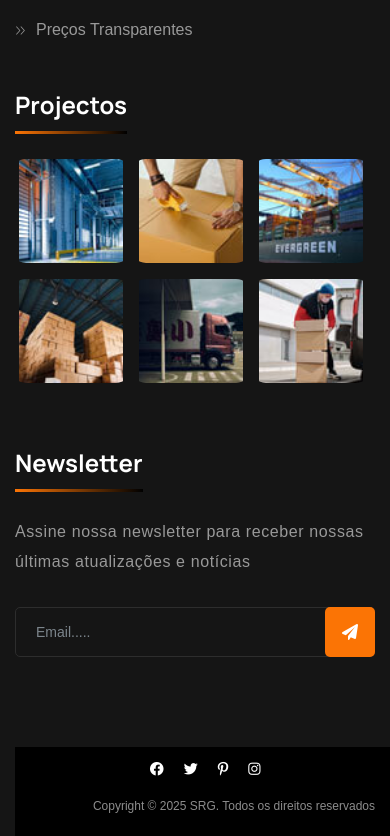
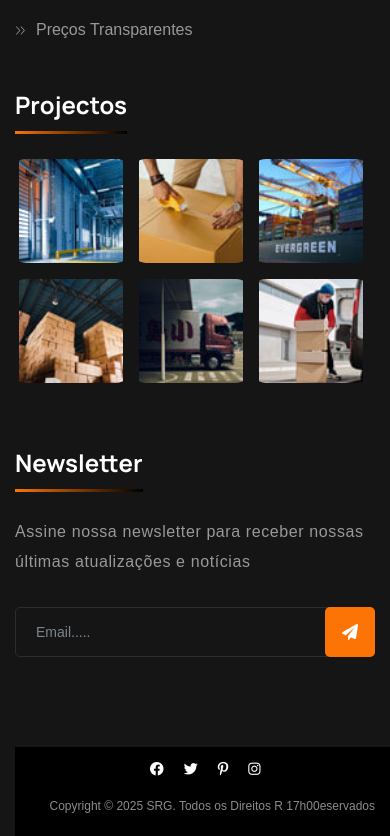
Before and after one commit to SRGLogistica/Next-js-App, a Next.js app: page /page-faq in a window 390 px wide. Shown: the part 2675-3511 px from the top of the page. Built offline with nearby package versions, Linux system fonts and the light colour scheme.

Commit message:
copyright

```diff
--- a/components/layout/Footer1.js
+++ b/components/layout/Footer1.js
@@ -88,7 +88,8 @@ export default function Footer1() {
 				<div className="footer-bottom">
 				<div className="auto-container">
 					<div className="inner-container">
-					<div className="copyright-text">Copyright © 2025 SRG. Todos os direitos reservados</div>
+					<div className="copyright-text">Copyright © 2025 SRG. Todos os Direitos R
+						17h00eservados</div>
 					<ul className="social-icon-one light">
 						<li><Link href="#"><i className="fab fa-facebook"></i></Link></li>
 						<li><Link href="#"><i className="fab fa-twitter"></i></Link></li>
--- a/components/sections/Slider1.js
+++ b/components/sections/Slider1.js
@@ -27,7 +27,7 @@ const Slider1 = () => {
               <div className="row">
                   <div className="content-column col-lg-7 col-md-12 col-sm-12 pt-100">
                     <span className="sub-title animate-1">Envio rápido e confiável</span>
-                    <h1 className="animate-2">A Sua Importação <br className="d-none d-lg-block"/> Começa <br className="d-none d-lg-block"/> Aqui!</h1>
+                    <h1 className="animate-2">A Sua Importação <br className="d-none d-lg-block"/> Começa Aqui!<br className="d-none d-lg-block"/> </h1>
                     <div className="btn-box mt-50">
                       <div className="btn-outer">
                         <Link href="page-contact" className="theme-btn btn-style-one animate-3"><span className="btn-title">Comece Aqui</span></Link>
```
